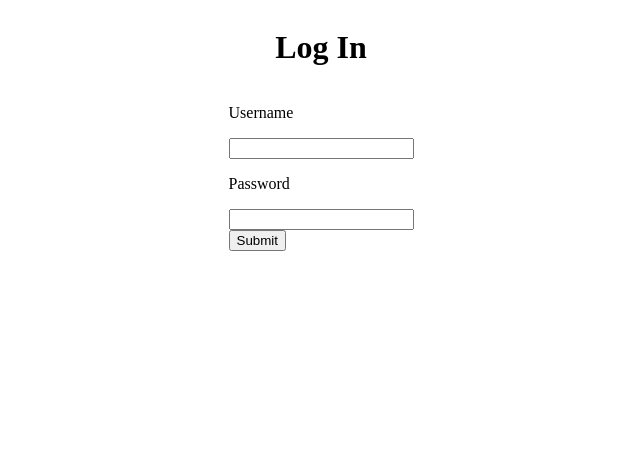
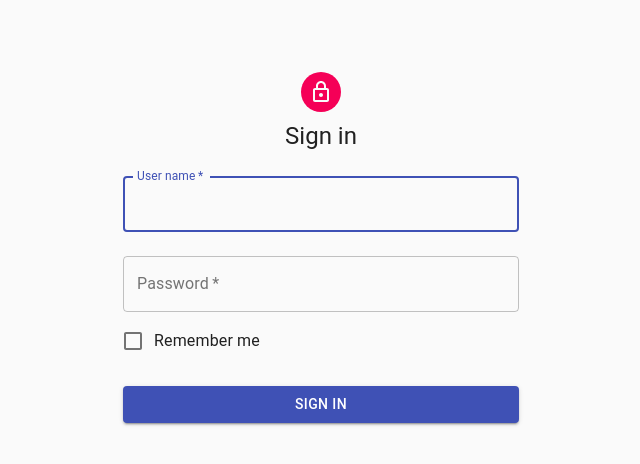
Before and after one commit to MuhammadZain795/Grocery-Store-Cart, a React (Create React App) app in the folder client/: page / in a window 1280 px wide. Shown: the top 464 px of the page, without its empty margins (319-959 px from the left). Built offline with nearby package versions, Linux system fonts and the light colour scheme.

Commit message:
Login page updated with material UI

```diff
--- a/client/src/screens/login.js
+++ b/client/src/screens/login.js
@@ -1,37 +1,100 @@
-import React, { useState, useEffect } from 'react';
-import '../css/login.css';
-import Axios from 'axios'
+import React, { useState, useEffect, state, useRef } from 'react';
+import Avatar from '@material-ui/core/Avatar';
+import Button from '@material-ui/core/Button';
+import CssBaseline from '@material-ui/core/CssBaseline';
+import TextField from '@material-ui/core/TextField';
+import FormControlLabel from '@material-ui/core/FormControlLabel';
+import Checkbox from '@material-ui/core/Checkbox';
+import Box from '@material-ui/core/Box';
+import LockOutlinedIcon from '@material-ui/icons/LockOutlined';
+import Typography from '@material-ui/core/Typography';
+import { makeStyles } from '@material-ui/core/styles';
+import Container from '@material-ui/core/Container';
 
-export default function Login() {
-    const [name, setname]=useState('');
-    const [pass,setPass]=useState('');
 
-    const submitReview = () =>{
-        Axios.post('http://localhost:3001/api/login', {
-            name: name,
-            pass: pass,
-        }).then(()=>{
-                alert("successful login");
-            });
-    };
-  return(
-    <div className="login-wrapper">
-      <h1>Log In</h1>
-      <form>
-        <label>
-          <p>Username</p>
-          <input type="text"
-          onChange={text=>setname(text.target.value)}/>
-        </label>
-        <label>
-          <p>Password</p>
-          <input type="password"
-          onChange={text=>setPass(text.target.value)}/>
-        </label>
-        <div>
-          <button type="submit" onClick={submitReview}>Submit</button>
-        </div>
-      </form>
-    </div>
-  )
+const useStyles = makeStyles((theme) => ({
+  paper: {
+    marginTop: theme.spacing(8),
+    display: 'flex',
+    flexDirection: 'column',
+    alignItems: 'center',
+  },
+  avatar: {
+    margin: theme.spacing(1),
+    backgroundColor: theme.palette.secondary.main,
+  },
+  form: {
+    width: '100%',
+    marginTop: theme.spacing(1),
+  },
+  submit: {
+    margin: theme.spacing(3, 0, 2),
+  },
+}));
+
+export default function SignIn() {
+  const classes = useStyles();
+  const [name, setName]=useState('');
+  const [pass, setPass]=useState('');
+  const nameValue = useRef('');
+  const passValue = useRef('');
+  const sendValue = () => {
+    alert(passValue.current.value);
 }
+
+  return (
+    <Container component="main" maxWidth="xs">
+      <CssBaseline />
+      <div className={classes.paper}>
+        <Avatar className={classes.avatar}>
+          <LockOutlinedIcon />
+        </Avatar>
+        <Typography component="h1" variant="h5">
+          Sign in
+        </Typography>
+        <form className={classes.form} noValidate>
+          <TextField
+            variant="outlined"
+            margin="normal"
+            required
+            fullWidth
+            id="name"
+            label="User name"
+            name="name"
+            autoComplete="name"
+            autoFocus
+            inputRef={nameValue}
+          />
+          <TextField
+            variant="outlined"
+            margin="normal"
+            required
+            fullWidth
+            name="password"
+            label="Password"
+            type="password"
+            id="password"
+            autoComplete="current-password"
+            inputRef={passValue}
+          />
+          <FormControlLabel
+            control={<Checkbox value="remember" color="primary" />}
+            label="Remember me"
+          />
+          <Button
+            type="submit"
+            fullWidth
+            variant="contained"
+            color="primary"
+            className={classes.submit}
+            onClick={sendValue}
+          >
+            Sign In
+          </Button>
+        </form>
+      </div>
+      <Box mt={8}>
+      </Box>
+    </Container>
+  );
+}
```
